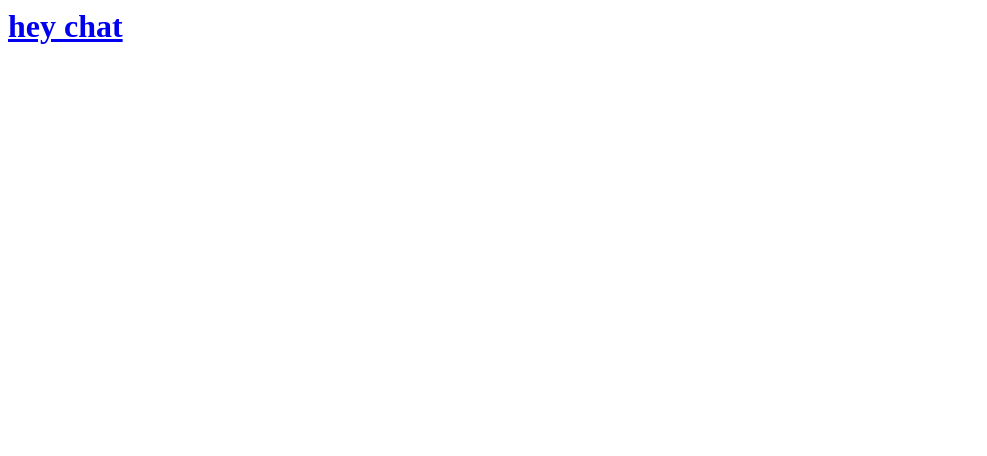
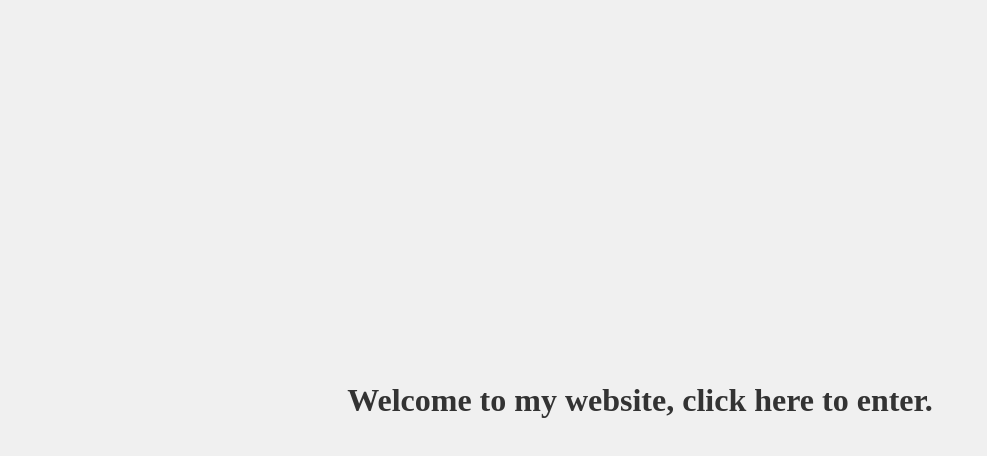
Before and after one commit to exophs/test2, a plain HTML site: page index.html in a window 1280 px wide. Shown: the whole page, without its empty margins (0-987 px from the left). Drawn offline with Linux system fonts and the light colour scheme.

Commit message:
Update index.html

```diff
--- a/index.html
+++ b/index.html
@@ -1,2 +1,36 @@
-<a class="links_underline" href="https://exophs.github.io"
-          ><h1 class="title">hey chat</h1></a>
+<!DOCTYPE html>
+<html lang="en">
+<head>
+    <meta charset="UTF-8">
+    <meta name="viewport" content="width=device-width, initial-scale=1.0">
+    <title>Centered Link</title>
+    <style>
+        body {
+            margin: 0;
+            height: 100vh;
+            display: flex;
+            justify-content: center;
+            align-items: center;
+            background-color: #f0f0f0; /* Optional: background color */
+        }
+        .links_underline {
+            text-decoration: none;
+        }
+        .title {
+            font-size: 2rem; /* Adjust size as needed */
+            text-align: center;
+            color: #333; /* Optional: text color */
+        }
+        .links_underline:hover {
+            text-decoration: underline;
+        }
+    </style>
+</head>
+<body>
+
+<a class="links_underline" href="https://exophs.github.io">
+    <h1 class="title">Welcome to my website, click here to enter.</h1>
+</a>
+
+</body>
+</html>
```
